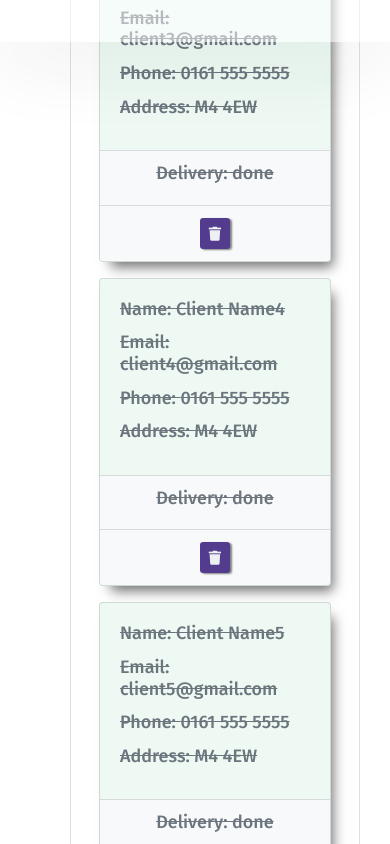
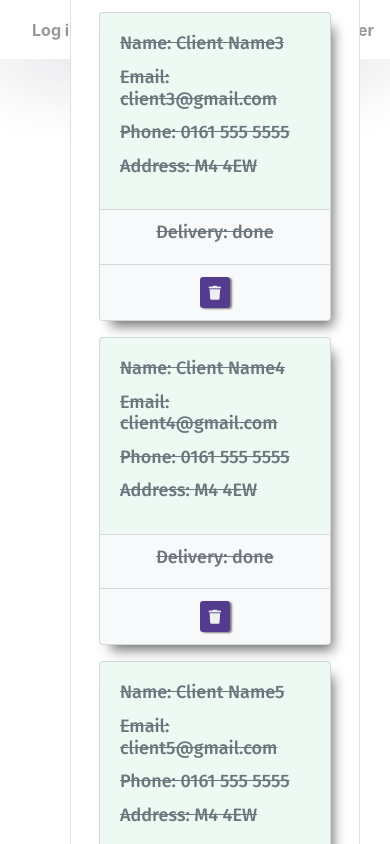
Before and after one commit to techReturnersMarchCohort2020/rainbowhaven-react-frontend, a React (Create React App) app: page /manager in a window 390 px wide. Shown: the top 844 px of the page. Built offline with nearby package versions, Linux system fonts and the light colour scheme.

Commit message:
Nav is responsive and doesn't collapse

```diff
--- a/src/App.css
+++ b/src/App.css
@@ -30,7 +30,18 @@
 }
 
 .navbar {
-  height: 5%;
-  opacity: 0.5;
-  filter: (opacity=50);
+  height: 7%;
+  opacity: 0.8;
+  filter: (opacity=80);
 }
+
+ul.nav > li {
+  display: inline-block;
+  padding-left: 10px;
+
+}
+
+.nav {
+  display: inline-block;
+
+}
--- a/src/App.js
+++ b/src/App.js
@@ -12,32 +12,24 @@ function App() {
   return (
     <Router>
       <div className="App">
-        <nav className="navbar navbar-expand-lg navbar-light fixed-top">
+        <nav className="navbar navbar-expand-lg navbar-light">
           <div className="container">
-            <div className="collapse navbar-collapse" id="navbarTogglerDemo02">
-              <ul className="navbar-nav ml-auto">
+            {/* <div className="collapse navbar-collapse" id="navbarTogglerDemo02"> */}
+              <ul className="nav navbar-nav ml-auto">
                 <li className="nav-item">
-                  <Link className="nav-link" to={"/sign-in"}>
-                    Log in
-                  </Link>
+                  <Link className="nav-link" to={"/sign-in"}> Log in</Link>
                 </li>
                 <li className="nav-item">
-                  <Link className="nav-link" to={"/sign-up"}>
-                    Register
-                  </Link>
+                  <Link className="nav-link" to={"/sign-up"}>Register</Link>
                 </li>
                 <li className="nav-item">
-                  <Link className="nav-link" to={"/manager"}>
-                    Manager
-                  </Link>
+                  <Link className="nav-link" to={"/manager"}>Manager</Link>
                 </li>
                 <li className="nav-item">
-                  <Link className="nav-link" to={"/pickUp-Volunteer"}>
-                    pickUpVolunteer
-                  </Link>
+                  <Link className="nav-link" to={"/pickUp-Volunteer"}>pickUpVolunteer</Link>
                 </li>
               </ul>
-            </div>
+            {/* </div> */}
           </div>
         </nav>
 
--- a/src/Components/ManagerHome/AppHeader.js
+++ b/src/Components/ManagerHome/AppHeader.js
@@ -5,7 +5,7 @@ import { Link } from "react-router-dom";
 function AppHeader() {
   return (
     <nav className="d-flex flex-row-reverse p-3">
-      <Link to="/signup" className="nav-link">
+      <Link to="/sign-in" className="nav-link">
         Log Out
       </Link>
       <a href="#" className="nav-link ">
```
